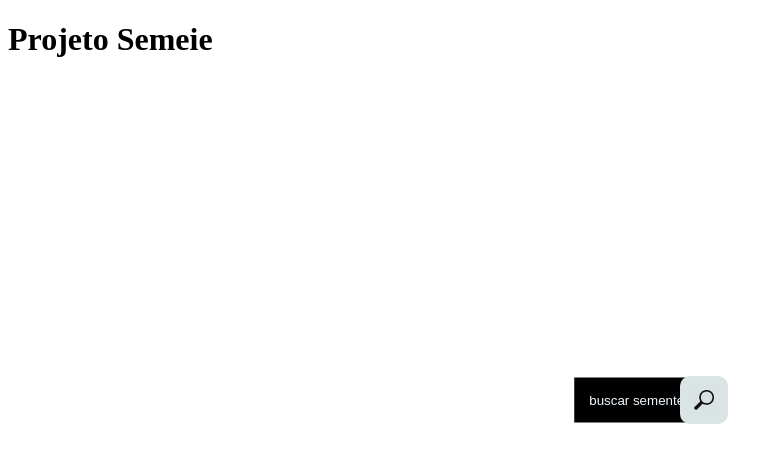
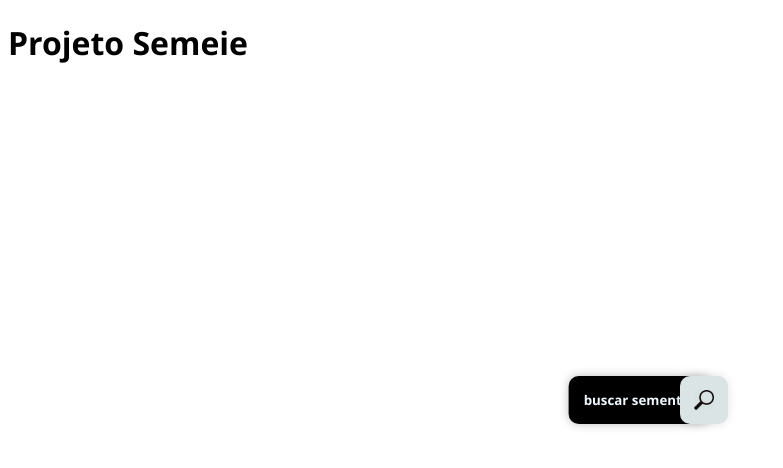
Before and after one commit to Gui-gt/tela_pesquisa, a plain HTML site: page index.html in a window 1280 px wide. Shown: the whole page, without its empty margins (0-783 px from the left). Drawn offline with Linux system fonts and the light colour scheme.

Commit message:
Update index.html

```diff
--- a/index.html
+++ b/index.html
@@ -5,6 +5,9 @@
     <meta name="viewport" content="width=device-width, initial-scale=1.0">
     <title>Pesquisa</title>
     <style>
+        *{
+            font-family: 'Segoe UI', Tahoma, Geneva, Verdana, sans-serif;
+        }
         section{
             display: inline-block;
         }
@@ -16,6 +19,7 @@
             left: 55%;
             transform: translate(-50%,-50%);
             border-radius: 10px;
+            box-shadow: 0px 0px 10px rgba(0, 0, 0, 0.11);
         }
         div{
 
@@ -29,6 +33,9 @@
             transform: translate(-50%,-50%);
             background-color: black;
             color: aliceblue;
+            border-radius: 10px;
+            box-shadow: 0px 0px 10px rgba(0, 0, 0, 0.271);
+            font-weight: bold;
         }
     </style>
 </head>
```
